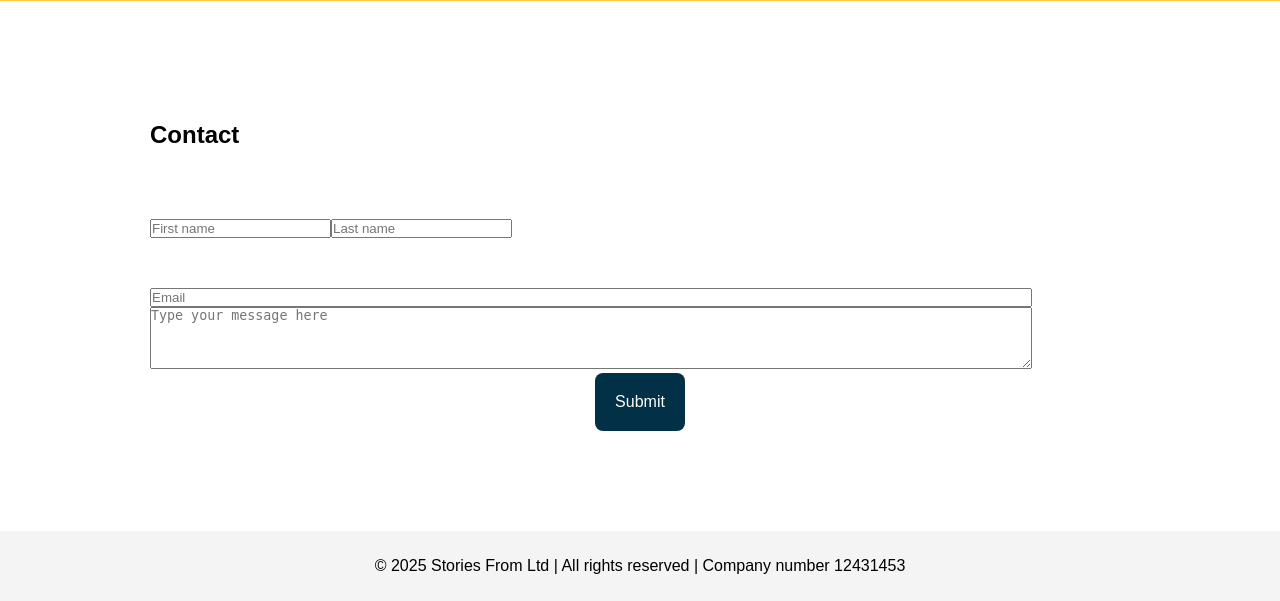
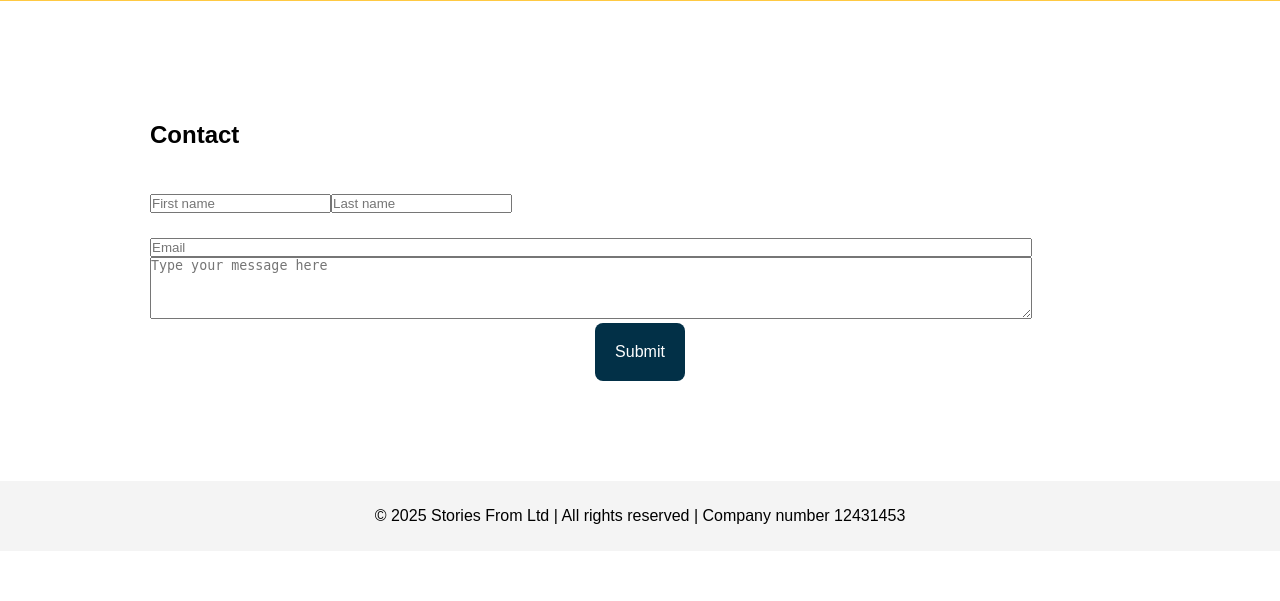
Before and after one commit to ahobbyistspresents/website-test, a PHP site: page / in a window 1280 px wide. Shown: the part 2121-2722 px from the top of the page. After the commit the page ends 2645 px from the top, so only its background shows below. Run offline with PHP 8.4, Linux system fonts and the light colour scheme.

Commit message:
Update styles.css

```diff
--- a/styles.css
+++ b/styles.css
@@ -127,8 +127,8 @@
             display: flex;
             */justify-content: space-between;*/
             gap: 500px;
-            padding-top: 50px;
-            padding-bottom: 50px;
+            padding-top: 25px;
+            padding-bottom: 25px;
         }
         .form-row input {
             width: auto;
```
